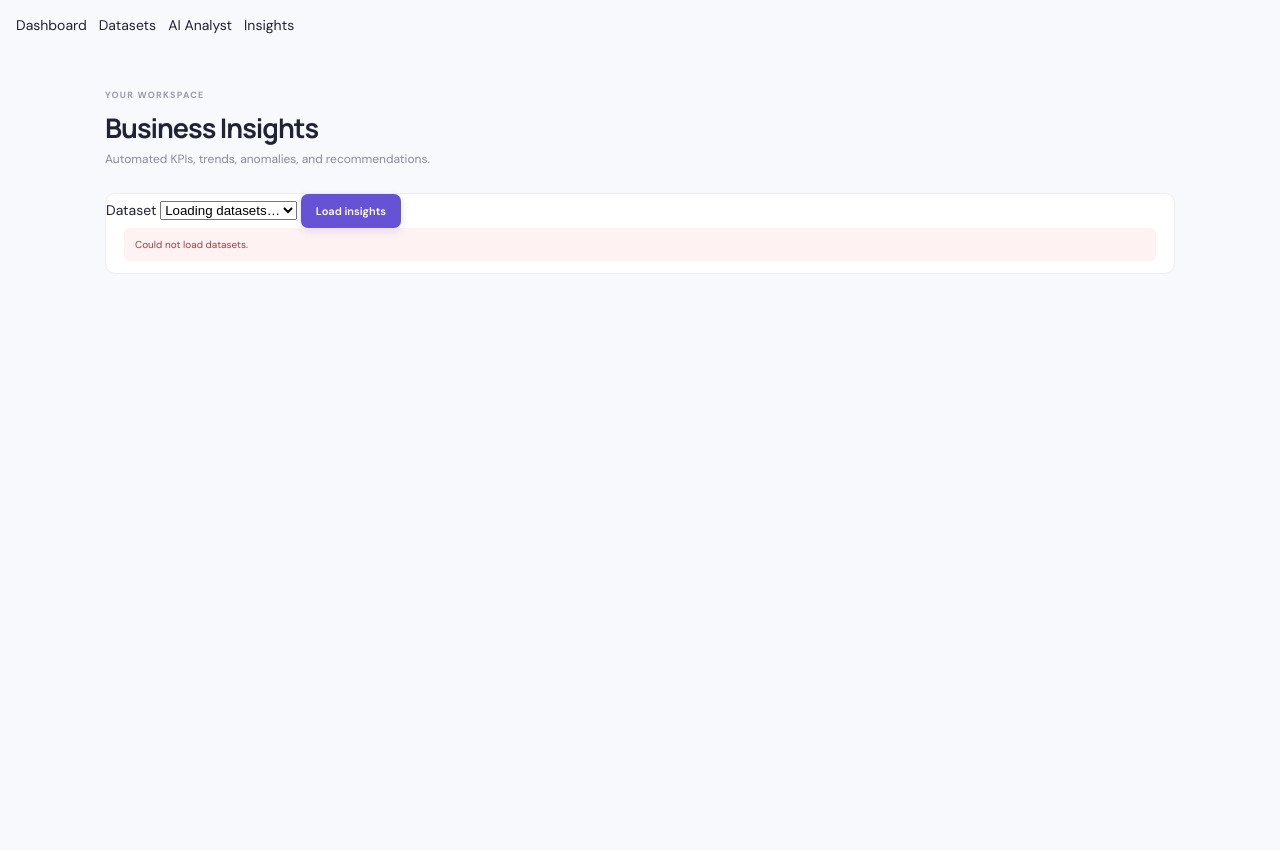
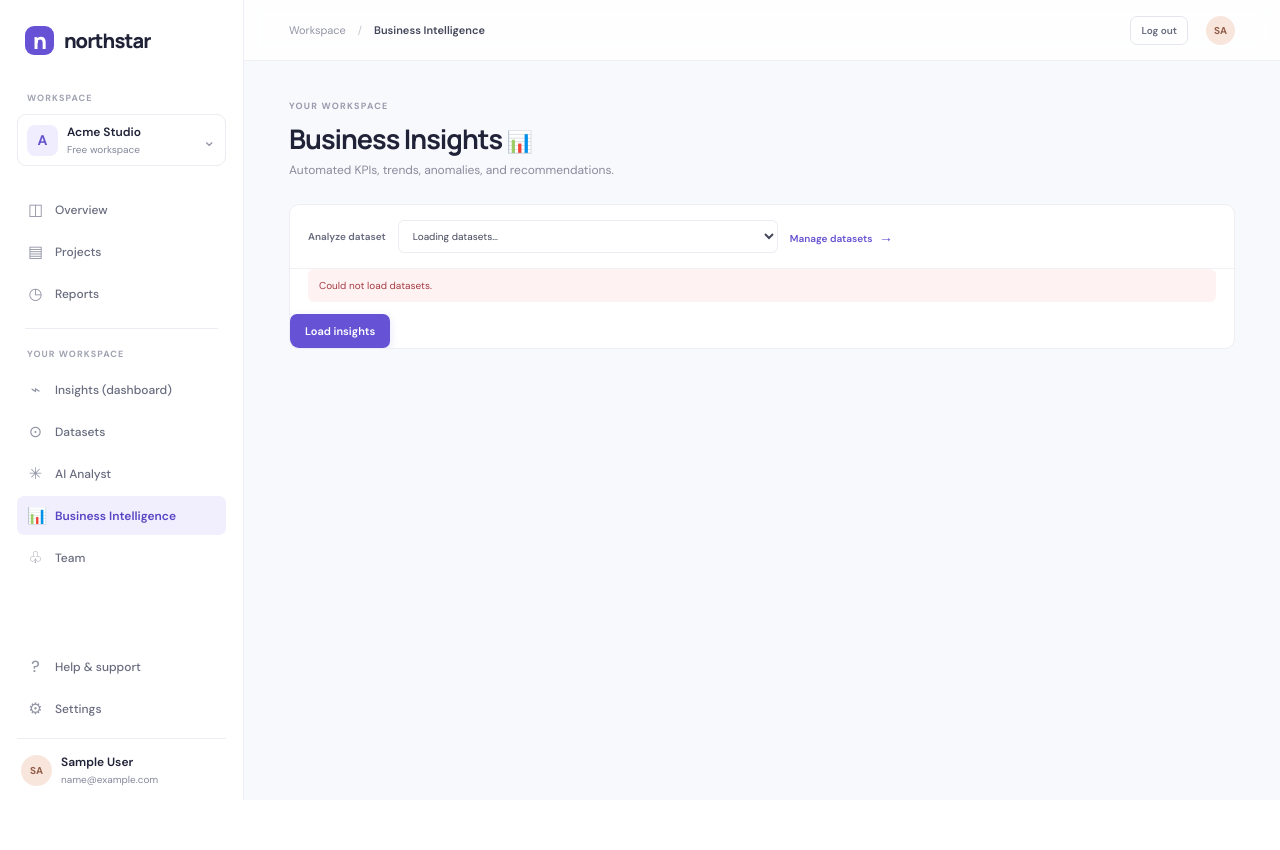
Before and after one commit to obaijar150/ai-business-analyst, a Django app: page /insights/ in a window 1280 px wide. After the commit the page ends 800 px from the top, so only its background shows below. Run offline with Django 5.2, Linux system fonts and the light colour scheme; the visitor is signed in with stand-in values (Sample User, id 1); data that the repository does not hold is empty.

Commit message:
Make Insights page match app sidebar layout

```diff
--- a/templates/dashboard/insights.html
+++ b/templates/dashboard/insights.html
@@ -9,20 +9,31 @@
   <link rel="stylesheet" href="{% static 'dashboard/css/styles.css' %}">
 </head>
 <body>
-  <nav style="padding:1rem;display:flex;gap:.75rem;flex-wrap:wrap">
-    <a href="{% url 'dashboard' %}">Dashboard</a>
-    <a href="{% url 'datasets' %}">Datasets</a>
-    <a href="{% url 'analyst' %}">AI Analyst</a>
-    <a href="{% url 'insights' %}">Insights</a>
-  </nav>
-  <main class="main" style="margin-left:0">
-    <div class="content">
-      <div class="welcome-row"><div><div class="eyebrow">YOUR WORKSPACE</div><h1>Business Insights</h1><p class="subtitle">Automated KPIs, trends, anomalies, and recommendations.</p></div></div>
-      <section class="panel">
-        <label for="insights-dataset">Dataset</label>
-        <select id="insights-dataset" aria-label="Select dataset"><option value="">Loading datasets…</option></select>
+  <aside class="sidebar" id="sidebar">
+    <a class="brand" href="{% url 'dashboard' %}"><span class="brand-mark">n</span><span>northstar</span></a>
+    <div class="workspace-label">WORKSPACE</div>
+    <button class="workspace-switch"><span class="workspace-avatar">A</span><span class="workspace-copy"><b>Acme Studio</b><small>Free workspace</small></span><span class="chevron">⌄</span></button>
+    <nav class="navigation" aria-label="Main navigation">
+      <a class="nav-item" href="{% url 'dashboard' %}"><span class="nav-icon">◫</span>Overview</a>
+      <a class="nav-item" href="{% url 'dashboard' %}#projects"><span class="nav-icon">▤</span>Projects</a>
+      <a class="nav-item" href="{% url 'dashboard' %}#reports"><span class="nav-icon">◷</span>Reports</a>
+      <div class="nav-divider"></div><div class="workspace-label">YOUR WORKSPACE</div>
+      <a class="nav-item" href="{% url 'dashboard' %}#insights"><span class="nav-icon">⌁</span>Insights (dashboard)</a>
+      <a class="nav-item" href="{% url 'datasets' %}"><span class="nav-icon">⊙</span>Datasets</a>
+      <a class="nav-item" href="{% url 'analyst' %}"><span class="nav-icon">✳</span>AI Analyst</a>
+      <a class="nav-item active" href="{% url 'insights' %}"><span class="nav-icon">📊</span>Business Intelligence</a>
+      <a class="nav-item" href="{% url 'dashboard' %}#team"><span class="nav-icon">♧</span>Team</a>
+    </nav>
+    <div class="sidebar-bottom"><a class="nav-item" href="#help"><span class="nav-icon">?</span>Help &amp; support</a><a class="nav-item" href="#settings"><span class="nav-icon">⚙</span>Settings</a><div class="profile"><div class="profile-avatar">{{ request.user.username|slice:":2"|upper }}</div><div class="profile-copy"><b>{{ request.user.get_full_name|default:request.user.username }}</b><small>{{ request.user.email|default:request.user.username }}</small></div></div></div>
+  </aside>
+  <main class="main">
+    <header class="topbar"><button class="menu-toggle" id="menu-toggle" aria-label="Toggle navigation">☰</button><div class="breadcrumbs">Workspace <span>/</span> <b>Business Intelligence</b></div><div class="top-actions"><form action="{% url 'logout' %}" method="post" class="header-logout-form">{% csrf_token %}<button class="logout-button" type="submit">Log out</button></form><div class="top-avatar">{{ request.user.username|slice:":2"|upper }}</div></div></header>
+    <div class="content analyst-content">
+      <div class="welcome-row"><div><div class="eyebrow">YOUR WORKSPACE</div><h1>Business Insights <span class="wave">📊</span></h1><p class="subtitle">Automated KPIs, trends, anomalies, and recommendations.</p></div></div>
+      <section class="panel analyst-panel">
+        <div class="analyst-toolbar"><label for="insights-dataset">Analyze dataset</label><select id="insights-dataset" aria-label="Select a dataset"><option value="">Loading datasets…</option></select><a class="text-link" href="{% url 'datasets' %}">Manage datasets <span>→</span></a></div>
+        <div id="insights-error" class="analyst-error" role="alert" hidden></div>
         <button class="primary-button" id="insights-load">Load insights</button>
-        <div id="insights-error" class="analyst-error" role="alert" hidden></div>
       </section>
       <section class="panel" id="kpi-section" hidden>
         <h2>KPIs</h2><div id="kpi-grid" class="kpi-grid"></div>
@@ -41,6 +52,8 @@
       </section>
     </div>
   </main>
+  <div class="sidebar-backdrop" id="sidebar-backdrop"></div>
+  <script src="{% static 'dashboard/js/app.js' %}"></script>
   <script src="https://cdn.jsdelivr.net/npm/chart.js@4.4.1/dist/chart.umd.min.js"></script>
   <script src="{% static 'dashboard/js/insights.js' %}"></script>
 </body>
```
